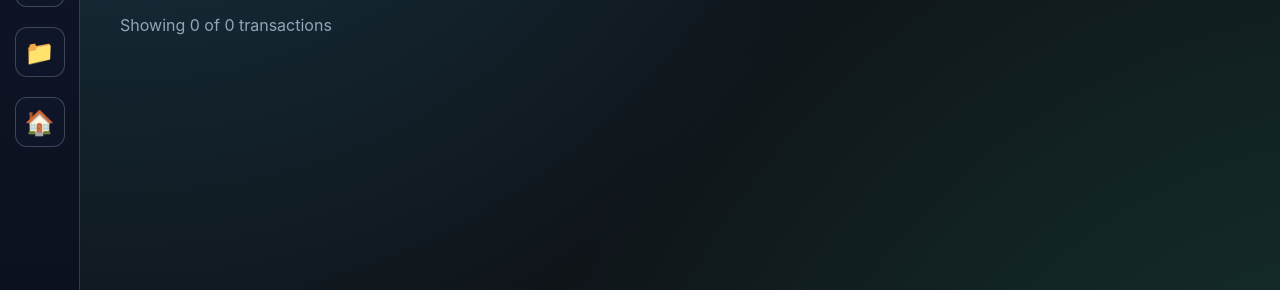
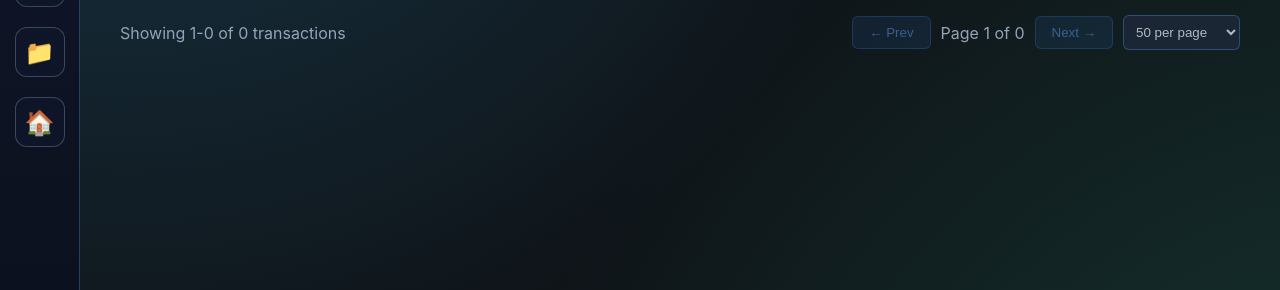
Before and after one commit to harryneopotter/home-ai-soa, a FastAPI app: template soa-webui/templates/consolidated_dashboard.html in a window 1280 px wide, after a click that opens the changed part. Shown: the part 283-573 px from the top of the page. Run offline with FastAPI, Linux system fonts and the light colour scheme; the template is opened without the code that fills it, so the values that code supplies are empty.

Commit message:
perf: parallel batch processing, caching, lazy loading
- Add /analyze-batch endpoint for parallel PDF processing (ThreadPoolExecutor, max 2 workers)
- Add transaction caching in _run_phinance_analysis() using has_transactions_for_doc()
- Add paginated /api/transactions endpoint with filtering support
- Add pagination controls to consolidated dashboard (prev/next, page size selector)
- Update NEXT_TASKS.md and History.md for Session 12

```diff
--- a/soa-webui/main.py
+++ b/soa-webui/main.py
@@ -460,9 +460,13 @@ def health():
 # =============================================================================
 
 import threading
+from concurrent.futures import ThreadPoolExecutor, as_completed
 import sys
 
 sys.path.insert(0, "/home/ryzen/projects")
+
+# Thread pool for parallel PDF processing (limit to 2 concurrent to avoid GPU contention)
+_pdf_executor = ThreadPoolExecutor(max_workers=2, thread_name_prefix="pdf_analysis")
 
 try:
     from home_ai.finance_agent.src import storage as fa_storage
@@ -514,6 +518,18 @@ def _run_phinance_analysis(job: Dict[str, Any], pdf_path: str):
     job_id = job["job_id"]
     logger.info(f"Starting phinance analysis for {doc_id}")
 
+    if FA_STORAGE_AVAILABLE:
+        fa_storage.init_db()
+        if fa_storage.has_transactions_for_doc(doc_id):
+            logger.info(f"Skipping {doc_id} - transactions already cached")
+            cached_txs = fa_storage.get_transactions_by_doc(doc_id)
+            job["status"] = "completed"
+            job["completed_at"] = datetime.utcnow().isoformat()
+            job["transaction_count"] = len(cached_txs)
+            job["from_cache"] = True
+            _save_job(job)
+            return
+
     try:
         job["status"] = "running"
         job["started_at"] = datetime.utcnow().isoformat()
@@ -696,6 +712,155 @@ async def analyze_confirm(req: AnalyzeRequest):
     thread.start()
 
     return {"status": "started", "job_id": job.get("job_id"), "doc_id": doc_id}
+
+
+class BatchAnalyzeRequest(BaseModel):
+    doc_ids: List[str]
+    max_concurrent: int = 2
+
+
+@app.post("/analyze-batch")
+async def analyze_batch(req: BatchAnalyzeRequest):
+    """Process multiple PDFs in parallel with controlled concurrency."""
+    doc_ids = req.doc_ids
+    max_concurrent = min(req.max_concurrent, 4)
+
+    if not doc_ids:
+        raise HTTPException(status_code=400, detail="No doc_ids provided")
+
+    uploads_dir = Path("/home/ryzen/projects/home-ai/finance-agent/data/uploads")
+    results = []
+    jobs_to_process = []
+
+    for doc_id in doc_ids:
+        if FA_STORAGE_AVAILABLE:
+            fa_storage.init_db()
+            if fa_storage.has_transactions_for_doc(doc_id):
+                results.append(
+                    {
+                        "doc_id": doc_id,
+                        "status": "cached",
+                        "message": "Transactions already extracted",
+                    }
+                )
+                continue
+
+        pdf_files = list(uploads_dir.glob(f"*{doc_id}*.pdf"))
+        if not pdf_files:
+            results.append(
+                {"doc_id": doc_id, "status": "error", "error": "PDF not found"}
+            )
+            continue
+
+        pdf_path = str(pdf_files[0])
+        job_id = f"job-{doc_id}-{datetime.utcnow().strftime('%H%M%S')}"
+        job = {
+            "job_id": job_id,
+            "doc_id": doc_id,
+            "status": "queued",
+            "consent_given": 1,
+            "pdf_path": pdf_path,
+        }
+        _save_job(job)
+        jobs_to_process.append((job, pdf_path))
+        results.append({"doc_id": doc_id, "job_id": job_id, "status": "queued"})
+
+    if jobs_to_process:
+
+        def process_single(args):
+            job, pdf_path = args
+            _run_phinance_analysis(job, pdf_path)
+            return job["doc_id"]
+
+        for job, pdf_path in jobs_to_process:
+            _pdf_executor.submit(process_single, (job, pdf_path))
+
+    return {
+        "batch_id": f"batch-{datetime.utcnow().strftime('%Y%m%d-%H%M%S')}",
+        "total": len(doc_ids),
+        "queued": len(jobs_to_process),
+        "cached": sum(1 for r in results if r.get("status") == "cached"),
+        "errors": sum(1 for r in results if r.get("status") == "error"),
+        "results": results,
+    }
+
+
+@app.get("/api/transactions")
+async def get_transactions_paginated(
+    page: int = 1,
+    page_size: int = 50,
+    doc_id: Optional[str] = None,
+    category: Optional[str] = None,
+    merchant: Optional[str] = None,
+    date_from: Optional[str] = None,
+    date_to: Optional[str] = None,
+):
+    """Paginated transactions endpoint with filtering for lazy loading."""
+    reports_base = Path("/home/ryzen/projects/home-ai/finance-agent/data/reports")
+    all_transactions = []
+
+    if doc_id:
+        report_dirs = [reports_base / doc_id]
+    else:
+        report_dirs = [d for d in reports_base.iterdir() if d.is_dir()]
+
+    for report_dir in report_dirs:
+        tx_file = report_dir / "transactions.json"
+        if tx_file.exists():
+            try:
+                with open(tx_file) as f:
+                    txs = json.load(f)
+                    for tx in txs:
+                        tx["source_doc"] = report_dir.name
+                    all_transactions.extend(txs)
+            except Exception as e:
+                logger.warning(f"Failed to load {tx_file}: {e}")
+
+    if category:
+        cat_lower = category.lower()
+        all_transactions = [
+            t
+            for t in all_transactions
+            if cat_lower in (t.get("category") or "").lower()
+        ]
+
+    if merchant:
+        merch_lower = merchant.lower()
+        all_transactions = [
+            t
+            for t in all_transactions
+            if merch_lower in (t.get("merchant") or "").lower()
+        ]
+
+    if date_from:
+        all_transactions = [
+            t for t in all_transactions if (t.get("date") or "") >= date_from
+        ]
+
+    if date_to:
+        all_transactions = [
+            t for t in all_transactions if (t.get("date") or "") <= date_to
+        ]
+
+    all_transactions.sort(key=lambda x: x.get("date", ""), reverse=True)
+
+    total = len(all_transactions)
+    total_pages = (total + page_size - 1) // page_size
+    start_idx = (page - 1) * page_size
+    end_idx = start_idx + page_size
+    page_data = all_transactions[start_idx:end_idx]
+
+    return {
+        "transactions": page_data,
+        "pagination": {
+            "page": page,
+            "page_size": page_size,
+            "total": total,
+            "total_pages": total_pages,
+            "has_next": page < total_pages,
+            "has_prev": page > 1,
+        },
+    }
 
 
 @app.get("/analysis-status/{doc_id}")
--- a/soa-webui/templates/consolidated_dashboard.html
+++ b/soa-webui/templates/consolidated_dashboard.html
@@ -311,7 +311,20 @@
                             <tbody id="txnBody"></tbody>
                         </table>
                     </div>
-                    <p id="txnCount" style="margin-top: 15px; color: #94A3B8;"></p>
+                    <div id="paginationControls" style="margin-top: 15px; display: flex; justify-content: space-between; align-items: center;">
+                        <p id="txnCount" style="color: #94A3B8;"></p>
+                        <div style="display: flex; gap: 10px; align-items: center;">
+                            <button id="prevPageBtn" onclick="changePage(-1)" style="padding: 8px 16px; background: rgba(59,130,246,0.2); border: 1px solid rgba(59,130,246,0.5); border-radius: 6px; color: #60A5FA; cursor: pointer;">← Prev</button>
+                            <span id="pageInfo" style="color: #94A3B8;">Page 1</span>
+                            <button id="nextPageBtn" onclick="changePage(1)" style="padding: 8px 16px; background: rgba(59,130,246,0.2); border: 1px solid rgba(59,130,246,0.5); border-radius: 6px; color: #60A5FA; cursor: pointer;">Next →</button>
+                            <select id="pageSizeSelect" onchange="changePageSize()" style="padding: 8px; background: rgba(30,41,59,0.8); border: 1px solid rgba(96,165,250,0.3); border-radius: 6px; color: #B0B8C1;">
+                                <option value="25">25 per page</option>
+                                <option value="50" selected>50 per page</option>
+                                <option value="100">100 per page</option>
+                                <option value="250">250 per page</option>
+                            </select>
+                        </div>
+                    </div>
                 </div>
 
                 <div id="insights" class="page-content">
@@ -339,6 +352,14 @@
     <script>
         let reportData = null;
         let allTransactions = [];
+        let currentFilteredTransactions = [];
+        let paginationState = {
+            page: 1,
+            pageSize: 50,
+            total: 0,
+            totalPages: 0,
+            useLazyLoading: false
+        };
 
         function escapeHtml(str) {
             if (str === null || str === undefined) return '';
@@ -353,6 +374,10 @@
                 if (!resp.ok) throw new Error('Failed to load consolidated report');
                 reportData = await resp.json();
                 allTransactions = reportData.transactions || [];
+
+                paginationState.total = allTransactions.length;
+                paginationState.totalPages = Math.ceil(allTransactions.length / paginationState.pageSize);
+                paginationState.useLazyLoading = allTransactions.length > 500;
 
                 renderOverview();
                 renderMonthlyChart();
@@ -455,8 +480,6 @@
             });
         }
 
-        let currentFilteredTransactions = [];
-
         function parseDate(dateStr) {
             if (!dateStr) return null;
             const patterns = [
@@ -508,6 +531,7 @@
             else if (sort === 'amount-asc') filtered.sort((a,b) => Math.abs(a.amount) - Math.abs(b.amount));
 
             currentFilteredTransactions = filtered;
+            paginationState.page = 1;
             renderTransactionTable(filtered);
         }
 
@@ -549,8 +573,13 @@
         }
 
         function renderTransactionTable(txns) {
+            const { page, pageSize } = paginationState;
+            const start = (page - 1) * pageSize;
+            const end = start + pageSize;
+            const pageData = txns.slice(start, end);
+
             const tbody = document.getElementById('txnBody');
-            tbody.innerHTML = txns.slice(0, 500).map(t => `
+            tbody.innerHTML = pageData.map(t => `
                 <tr>
                     <td>${escapeHtml(t.date || 'N/A')}</td>
                     <td style="color: #fff; font-weight: 500;">${escapeHtml((t.merchant || 'Unknown').substring(0, 50))}</td>
@@ -559,7 +588,38 @@
                     <td style="color: #6B7280; font-size: 0.8rem;">${escapeHtml((t.source_doc || '').substring(0, 20))}</td>
                 </tr>
             `).join('');
-            document.getElementById('txnCount').textContent = `Showing ${Math.min(txns.length, 500)} of ${txns.length} transactions`;
+
+            paginationState.total = txns.length;
+            paginationState.totalPages = Math.ceil(txns.length / pageSize);
+            updatePaginationUI();
+        }
+
+        function updatePaginationUI() {
+            const { page, pageSize, total, totalPages } = paginationState;
+            const start = (page - 1) * pageSize + 1;
+            const end = Math.min(page * pageSize, total);
+
+            document.getElementById('txnCount').textContent = `Showing ${start}-${end} of ${total} transactions`;
+            document.getElementById('pageInfo').textContent = `Page ${page} of ${totalPages}`;
+            document.getElementById('prevPageBtn').disabled = page <= 1;
+            document.getElementById('nextPageBtn').disabled = page >= totalPages;
+            document.getElementById('prevPageBtn').style.opacity = page <= 1 ? '0.5' : '1';
+            document.getElementById('nextPageBtn').style.opacity = page >= totalPages ? '0.5' : '1';
+        }
+
+        function changePage(delta) {
+            const newPage = paginationState.page + delta;
+            if (newPage < 1 || newPage > paginationState.totalPages) return;
+            paginationState.page = newPage;
+            const txns = currentFilteredTransactions.length > 0 ? currentFilteredTransactions : allTransactions;
+            renderTransactionTable(txns);
+        }
+
+        function changePageSize() {
+            paginationState.pageSize = parseInt(document.getElementById('pageSizeSelect').value);
+            paginationState.page = 1;
+            const txns = currentFilteredTransactions.length > 0 ? currentFilteredTransactions : allTransactions;
+            renderTransactionTable(txns);
         }
 
         function renderInsights() {
```
Also changed, not shown: RemAssist/History.md (+35 -0 lines), RemAssist/NEXT_TASKS.md (+8 -7 lines).
